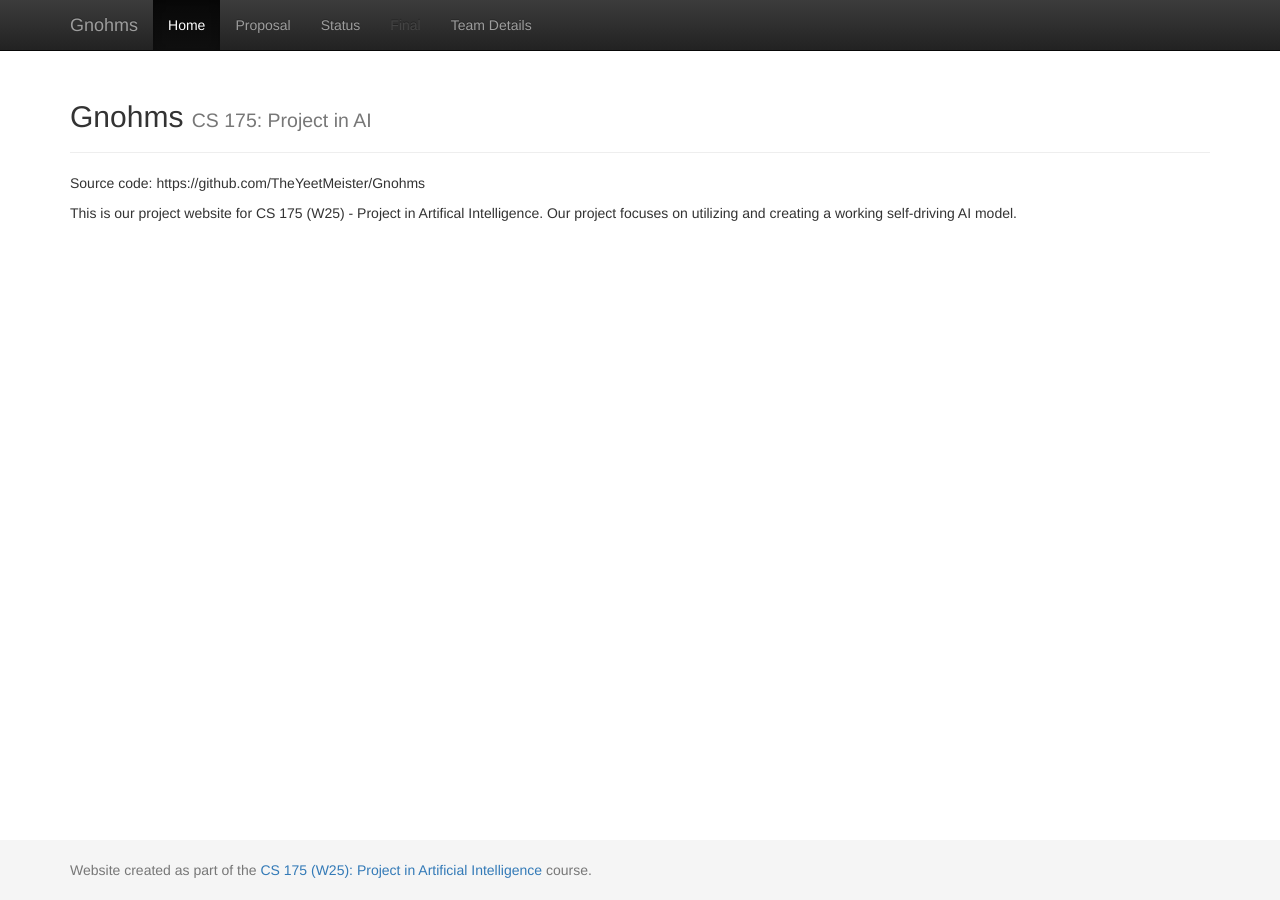
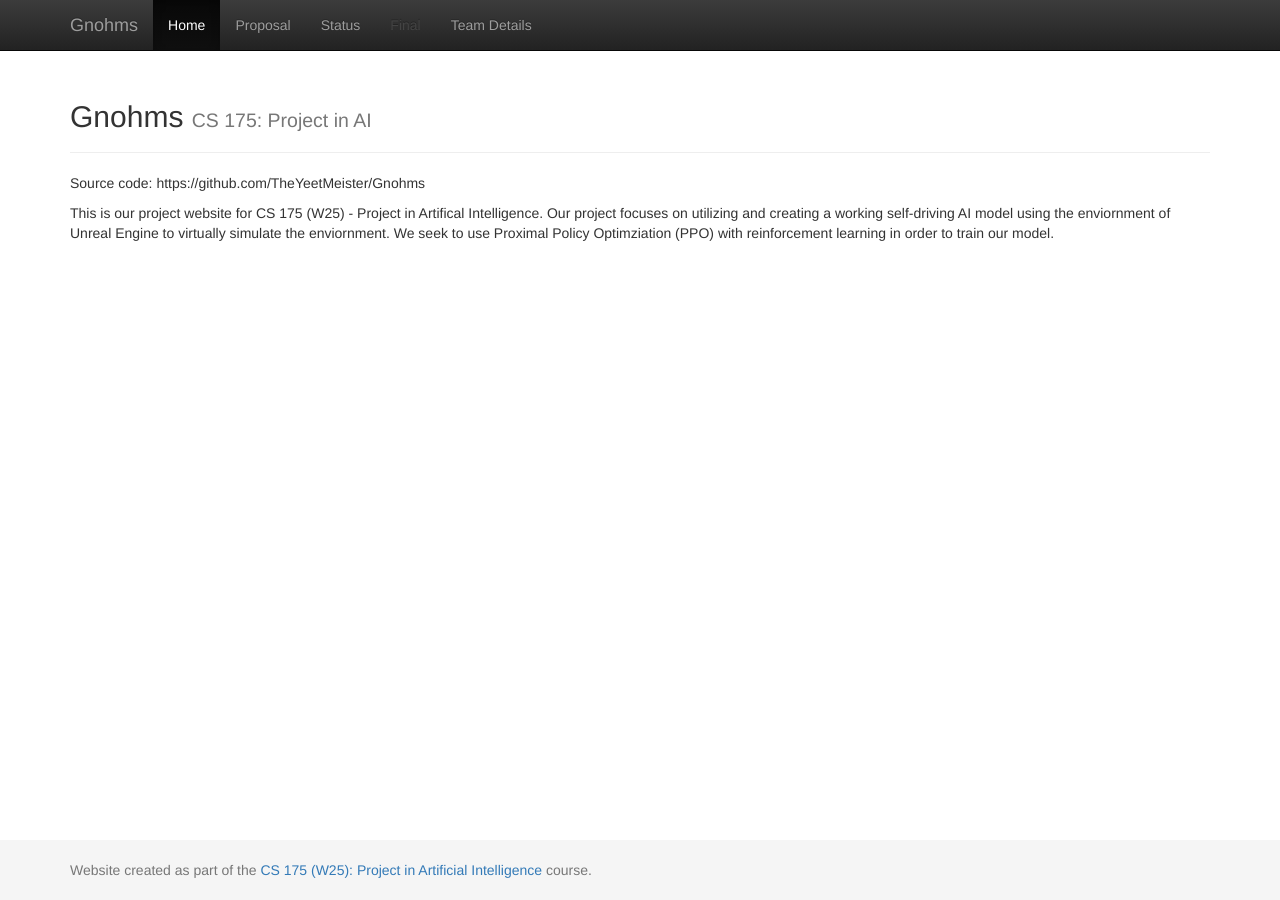
Before and after one commit to TheYeetMeister/Gnohms, a Jekyll site: the page built from docs/index.md, in a window 1280 px wide. Built offline with Jekyll 4.4.1, drawn with Linux system fonts in a browser that asks for light colours.

Commit message:
expand summary

```diff
--- a/docs/index.md
+++ b/docs/index.md
@@ -5,4 +5,4 @@ title:  Home
 
 Source code: https://github.com/TheYeetMeister/Gnohms
 
-This is our project website for CS 175 (W25) - Project in Artifical Intelligence. Our project focuses on utilizing and creating a working self-driving AI model.
+This is our project website for CS 175 (W25) - Project in Artifical Intelligence. Our project focuses on utilizing and creating a working self-driving AI model using the enviornment of Unreal Engine to virtually simulate the enviornment. We seek to use Proximal Policy Optimziation (PPO) with reinforcement learning in order to train our model.
```
